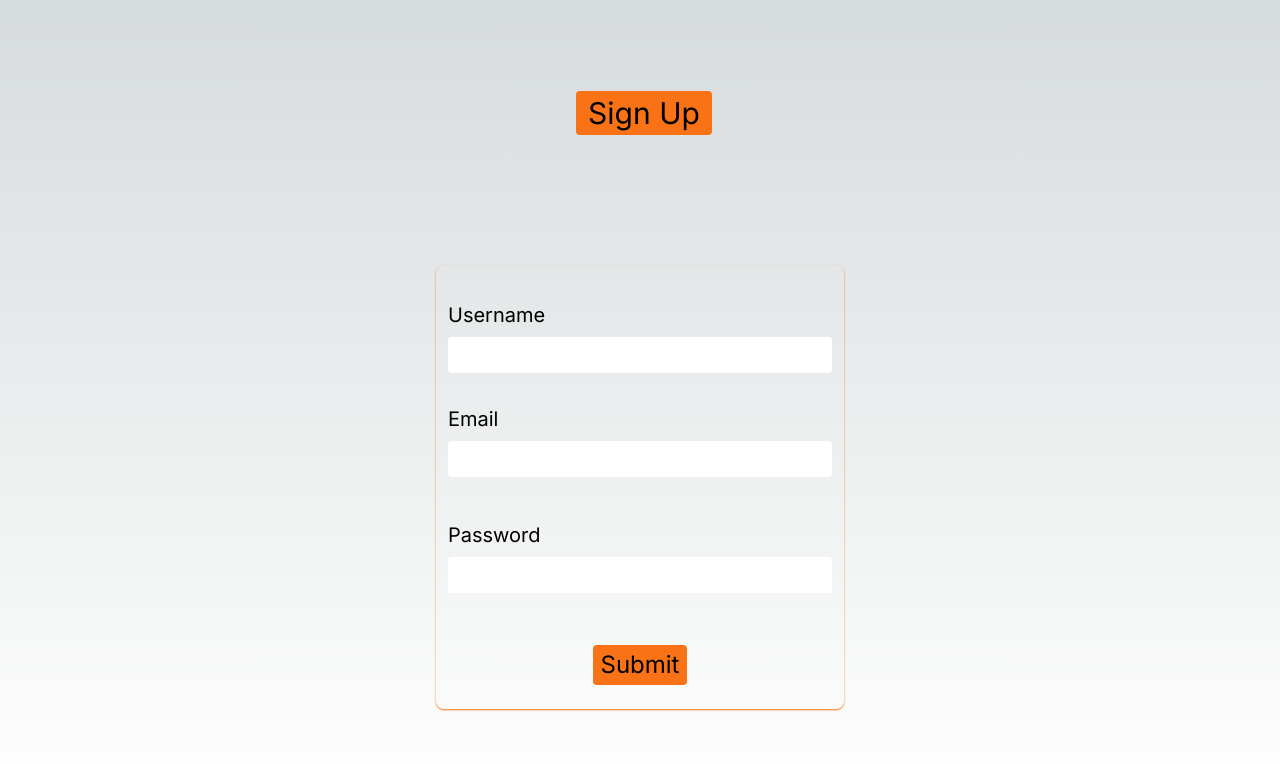
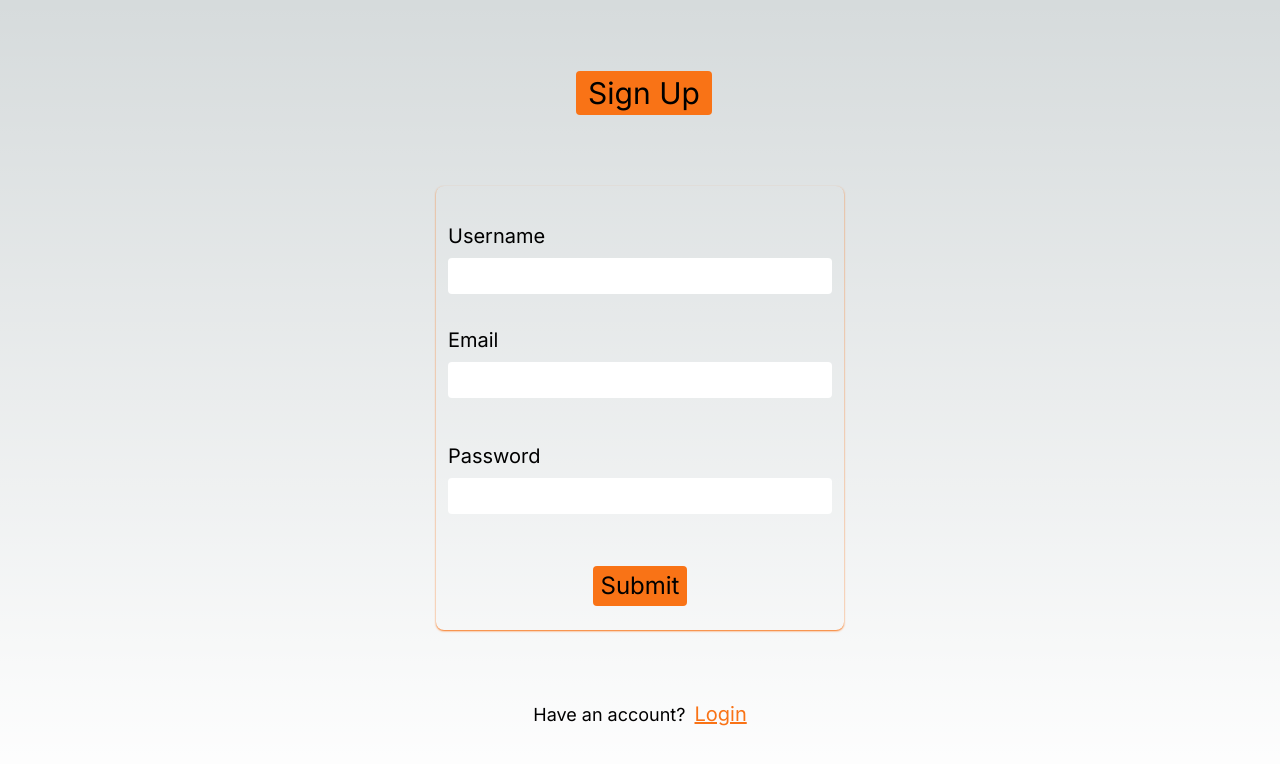
Before and after one commit to TheCharismaticEnigma/next-playground, a Next.js app: page /sign-up in a window 1280 px wide. Shown: the top 764 px of the page. Built offline with nearby package versions, Linux system fonts and the light colour scheme.

Commit message:
Add the login link

```diff
--- a/src/app/sign-up/page.tsx
+++ b/src/app/sign-up/page.tsx
@@ -3,7 +3,7 @@
 import Link from 'next/link';
 import axios from 'axios';
 import { useRouter } from 'next/navigation';
-import { useState } from 'react';
+import { useState, useEffect } from 'react';
 import { zodResolver } from '@hookform/resolvers/zod';
 import { User, UserSchema } from '@/helpers/signupSchema';
 import { useForm } from 'react-hook-form';
@@ -12,17 +12,8 @@ const SignUpPage = () => {
   const router = useRouter();
 
   const [user, setUser] = useState<User>({} as User);
-  const [buttonDisabled, setButtonDisabled] = useState(false);
 
-  const {
-    register,
-    handleSubmit,
-    formState: { errors },
-    getValues,
-    reset,
-  } = useForm({
-    resolver: zodResolver(UserSchema),
-  });
+  useEffect(() => {}, [user]);
 
   const onSignUp = async () => {
     const newUser: User = {
@@ -35,8 +26,18 @@ const SignUpPage = () => {
     reset();
   };
 
+  const {
+    register,
+    handleSubmit,
+    formState: { errors },
+    getValues,
+    reset,
+  } = useForm({
+    resolver: zodResolver(UserSchema),
+  });
+
   return (
-    <div className="  gap-10 flex flex-col justify-evenly items-center  min-h-screen">
+    <div className="gap-5 py-5  flex flex-col justify-evenly items-center  min-h-screen">
       <span className=" text-3xl p-1 px-3 ml-2 rounded text-black  bg-orange-500">
         Sign Up
       </span>
@@ -97,6 +98,15 @@ const SignUpPage = () => {
           Submit
         </button>
       </form>
+
+      <div>
+        <span className="text-lg">Have an account? </span>{' '}
+        <Link href={'/login'}>
+          <span className="ml-1 text-orange-500 hover:text-orange-700 cursor-pointer text-xl underline ">
+            Login
+          </span>
+        </Link>
+      </div>
     </div>
   );
 };
```
